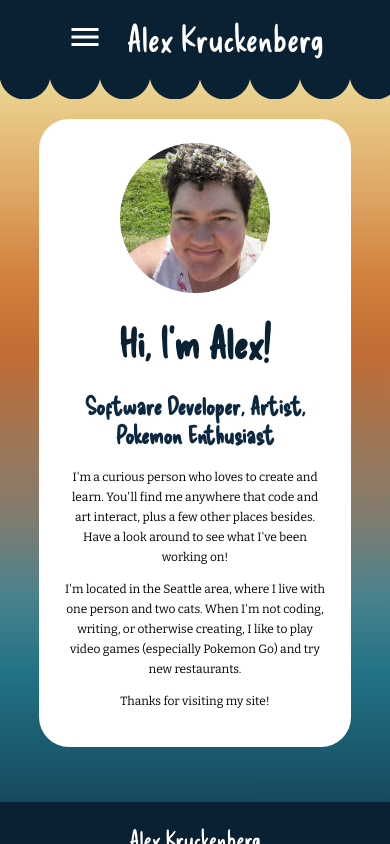
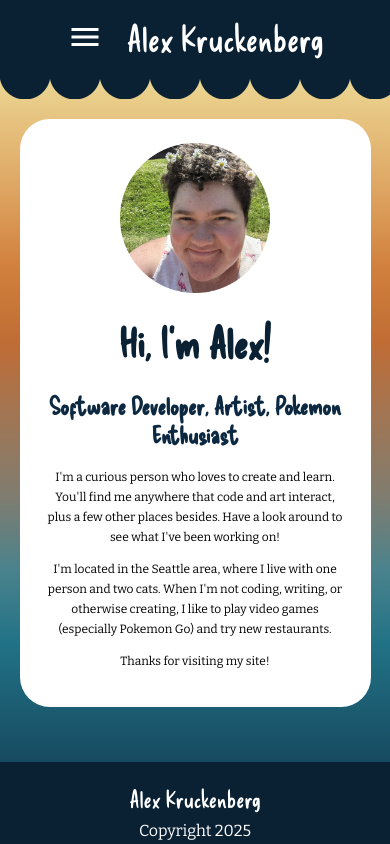
Before and after one commit to shroommu/portfolio-site-next, a Next.js app: page / in a window 390 px wide. Built offline with nearby package versions, Linux system fonts and the light colour scheme.

Commit message:
less padding on mobile

```diff
--- a/src/components/Section.js
+++ b/src/components/Section.js
@@ -7,7 +7,7 @@ const Container = styled.section`
   margin: ${(p) => p.margin};
 
   @media ${device.tablet} {
-    padding: 5% 10%;
+    padding: 5%;
   }
 `;
 
```
